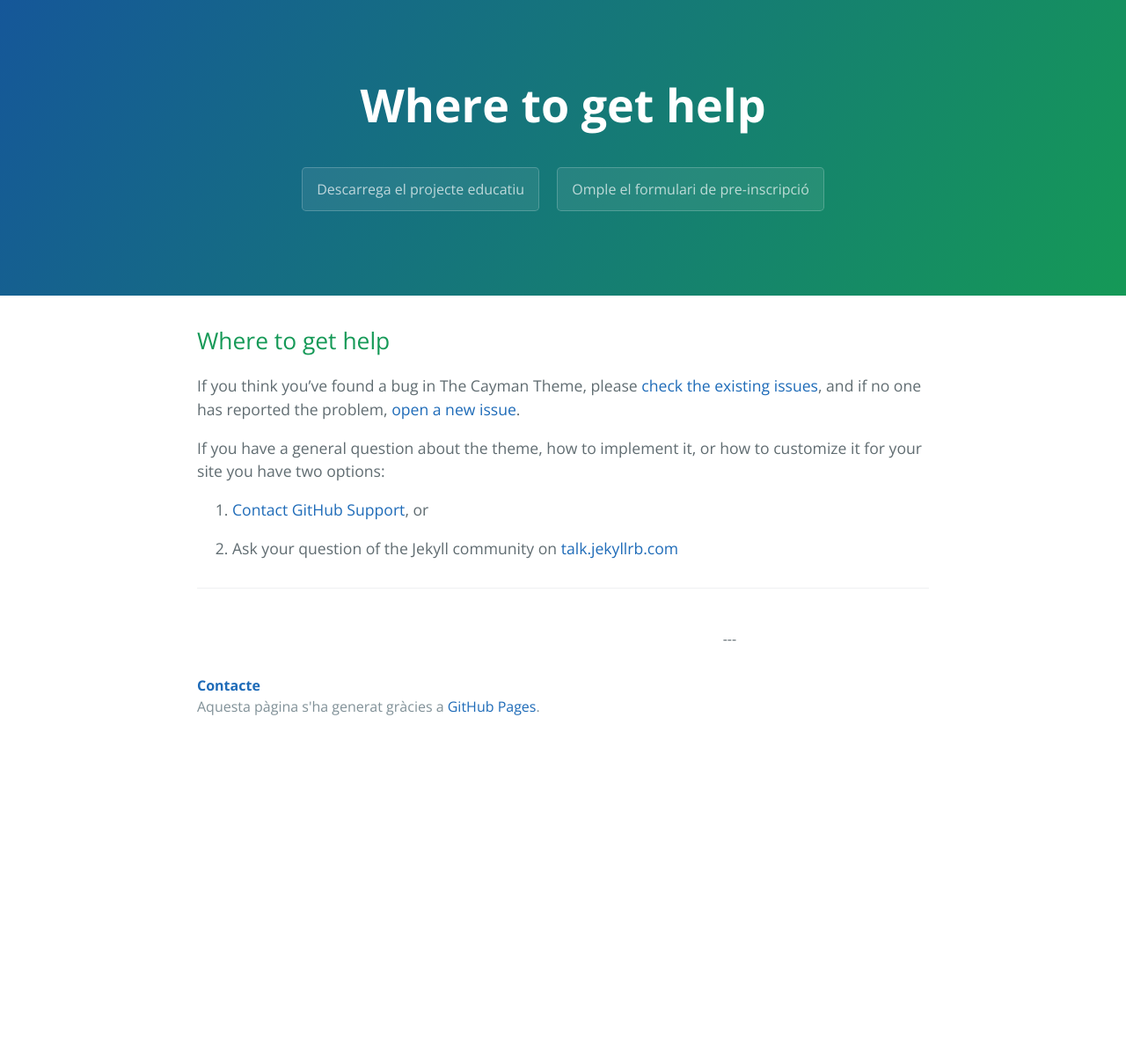
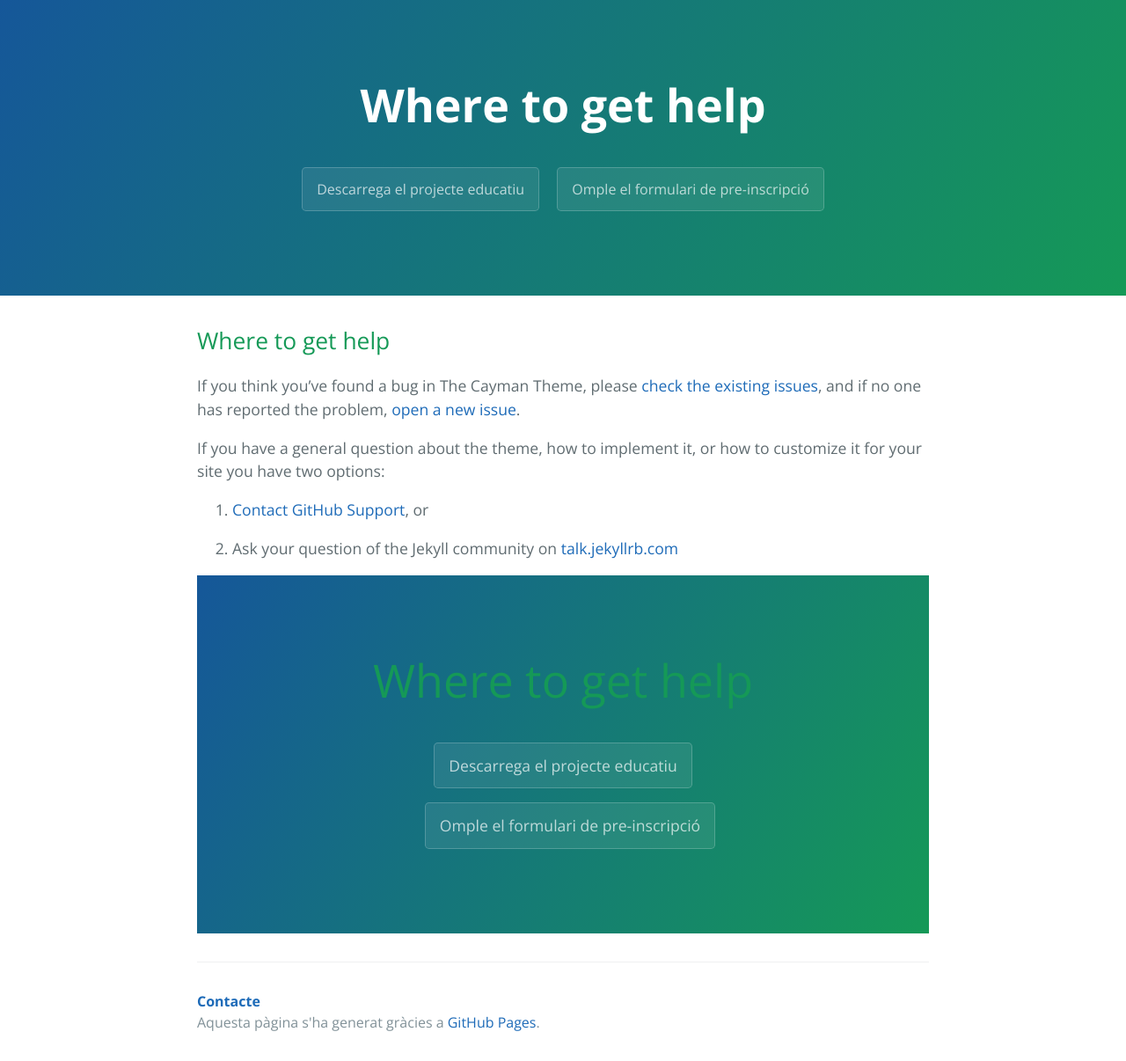
Before and after one commit to sseerrggii/Petits-Titans, a Jekyll site: the page built from docs/SUPPORT.md, in a window 1280 px wide. Shown: the whole page at 88% size. Built offline with Jekyll 4.4.1, drawn with Linux system fonts in a browser that asks for light colours; our own code applies the rules of GitHub Pages for plain Markdown files; the repository's description, which GitHub fills in, is left out; before the commit the page ends 900 px from its top, so only the background shows below that.

Commit message:
Update default.html

```diff
--- a/_layouts/default.html
+++ b/_layouts/default.html
@@ -33,11 +33,14 @@
 
     <main id="content" class="main-content" role="main">
       {{ content }}
+    <header class="page-header" role="banner">
+      <h1 class="project-name">{{ page.title | default: site.title | default: site.github.repository_name }}</h1>
+      <h2 class="project-tagline">{{ page.description | default: site.description | default: site.github.project_tagline }}</h2>
 
+      <a href="#" class="btn">Descarrega el projecte educatiu</a>
+      <a href="#" class="btn">Omple el formulari de pre-inscripció</a>
+    </header>
       <footer class="site-footer">
-        <a href="#" class="btn">Descarrega el projecte educatiu</a>
-        <a href="#" class="btn">Omple el formulari de pre-inscripció</a>
-        ---
         <span class="site-footer-owner"><a href="mailto:">Contacte</a></span>
         <span class="site-footer-credits">Aquesta pàgina s'ha generat gràcies a <a href="https://pages.github.com">GitHub Pages</a>.</span>
       </footer>
```
